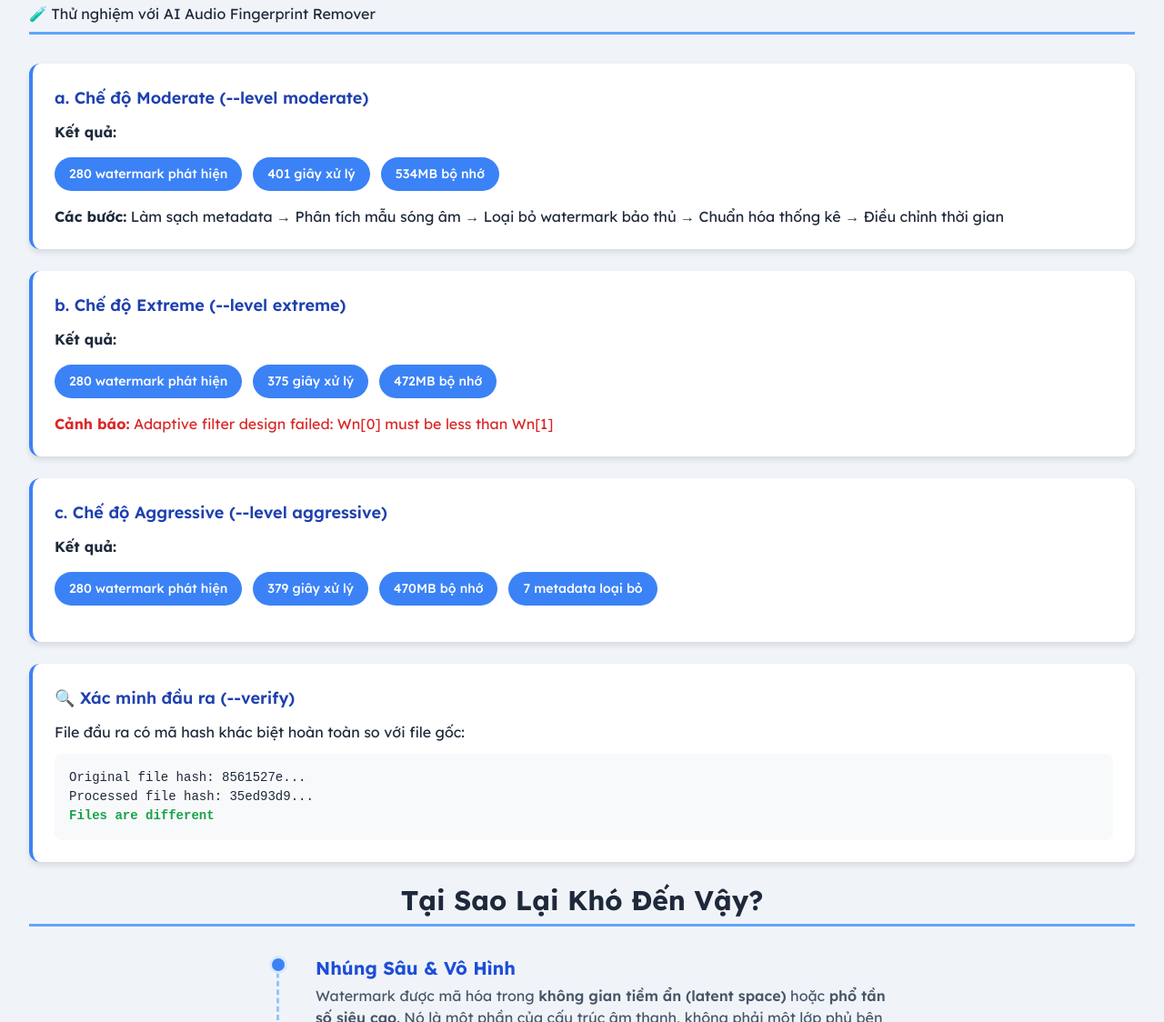
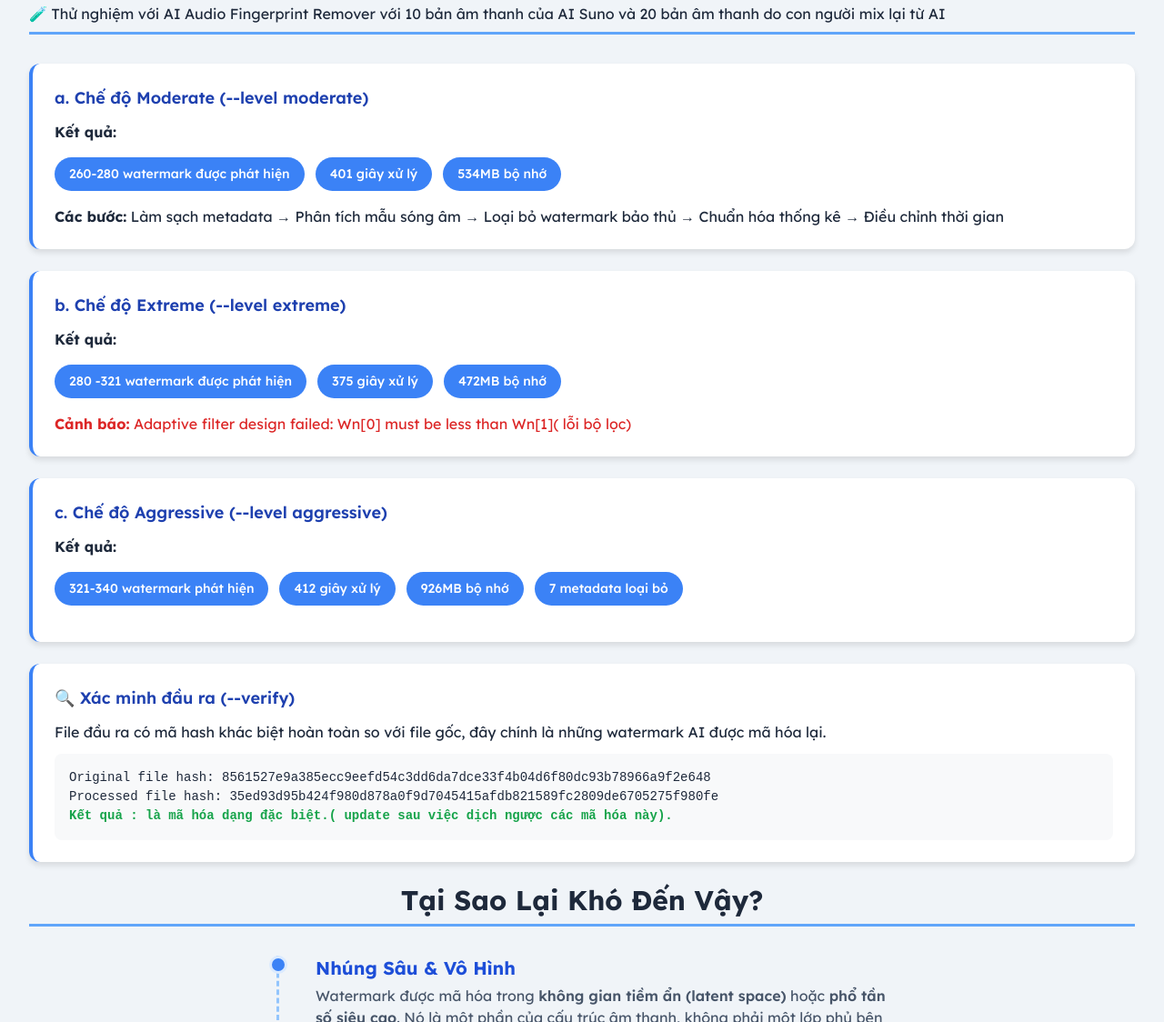
Before and after one commit to hatienhg2310/web_wartermark_ai, a plain HTML site: page index2.html in a window 1280 px wide. Shown: the part 1829-2953 px from the top of the page at 91% size. Drawn offline with nearby package versions, Linux system fonts and the light colour scheme.

Commit message:
Update index2.html

```diff
--- a/index2.html
+++ b/index2.html
@@ -3,7 +3,7 @@
 <head>
     <meta charset="UTF-8">
     <meta name="viewport" content="width=device-width, initial-scale=1.0">
-    <title>Infographic: Toàn Cảnh Watermark Âm Thanh Suno AI</title>
+    <title>Watermark Âm Thanh Suno AI</title>
     <script src="https://cdn.tailwindcss.com"></script>
     <script src="https://cdn.jsdelivr.net/npm/chart.js"></script>
     <link rel="preconnect" href="https://fonts.googleapis.com">
@@ -198,8 +198,8 @@
                             <p class="text-slate-600">Dùng AI khác tạo lại bản nhạc chỉ đơn thuần là thay thế watermark cũ bằng một watermark mới từ AI đó.</p>
                         </div>
                         <div class="bg-white p-6 rounded-xl shadow-md border-l-4 border-red-500">
-                            <h4 class="font-bold text-xl mb-1">Biến Đổi Thủ Công</h4>
-                            <p class="text-slate-600">Các kỹ thuật như EQ, Pitch Shift... làm giảm nghiêm trọng chất lượng âm thanh nhưng watermark vẫn tồn tại.</p>
+                            <h4 class="font-bold text-xl mb-1">Biến Đổi Thủ Công( Phần mềm Abode Auditon)</h4>
+                            <p class="text-slate-600">Các kỹ thuật như EQ, Pitch Shift trong Abode Auditon làm giảm nghiêm trọng chất lượng âm thanh nhưng watermark vẫn tồn tại.</p>
                         </div>
                     </div>
                 </div>
@@ -228,13 +228,13 @@
             </div>
         </section>
         <div class="section">
-            <h2 class="section-title">🧪 Thử nghiệm với AI Audio Fingerprint Remover</h2>
+            <h2 class="section-title">🧪 Thử nghiệm với AI Audio Fingerprint Remover với 10 bản âm thanh của AI Suno và 20 bản âm thanh do con người mix lại từ AI </h2>
 
             <div class="test-item">
                 <h4>a. Chế độ Moderate (--level moderate)</h4>
                 <p><strong>Kết quả:</strong></p>
                 <div class="metrics-row">
-                    <span class="metric">280 watermark phát hiện</span>
+                    <span class="metric">260-280 watermark được phát hiện</span>
                     <span class="metric">401 giây xử lý</span>
                     <span class="metric">534MB bộ nhớ</span>
                 </div>
@@ -245,31 +245,31 @@
                 <h4>b. Chế độ Extreme (--level extreme)</h4>
                 <p><strong>Kết quả:</strong></p>
                 <div class="metrics-row">
-                    <span class="metric">280 watermark phát hiện</span>
+                    <span class="metric">280 -321 watermark được phát hiện</span>
                     <span class="metric">375 giây xử lý</span>
                     <span class="metric">472MB bộ nhớ</span>
                 </div>
-                <p class="warning"><strong>Cảnh báo:</strong> Adaptive filter design failed: Wn[0] must be less than Wn[1]</p>
+                <p class="warning"><strong>Cảnh báo:</strong> Adaptive filter design failed: Wn[0] must be less than Wn[1]( lỗi bộ lọc)</p>
             </div>
 
             <div class="test-item">
                 <h4>c. Chế độ Aggressive (--level aggressive)</h4>
                 <p><strong>Kết quả:</strong></p>
                 <div class="metrics-row">
-                    <span class="metric">280 watermark phát hiện</span>
-                    <span class="metric">379 giây xử lý</span>
-                    <span class="metric">470MB bộ nhớ</span>
+                    <span class="metric">321-340 watermark phát hiện</span>
+                    <span class="metric">412 giây xử lý</span>
+                    <span class="metric">926MB bộ nhớ</span>
                     <span class="metric">7 metadata loại bỏ</span>
                 </div>
             </div>
 
             <div class="test-item">
                 <h4>🔍 Xác minh đầu ra (--verify)</h4>
-                <p>File đầu ra có mã hash khác biệt hoàn toàn so với file gốc:</p>
+                <p>File đầu ra có mã hash khác biệt hoàn toàn so với file gốc, đây chính là những watermark AI được mã hóa lại.</p>
                 <div class="hash-comparison">
-                    Original file hash: 8561527e...<br>
-                    Processed file hash: 35ed93d9...<br>
-                    <strong class="files-different">Files are different</strong>
+                    Original file hash:  8561527e9a385ecc9eefd54c3dd6da7dce33f4b04d6f80dc93b78966a9f2e648<br>
+                    Processed file hash: 35ed93d95b424f980d878a0f9d7045415afdb821589fc2809de6705275f980fe<br>
+                    <strong class="files-different">Kết quả : là mã hóa dạng đặc biệt.( update sau việc dịch ngược các mã hóa này).</strong>
                 </div>
             </div>
         </div>
```
